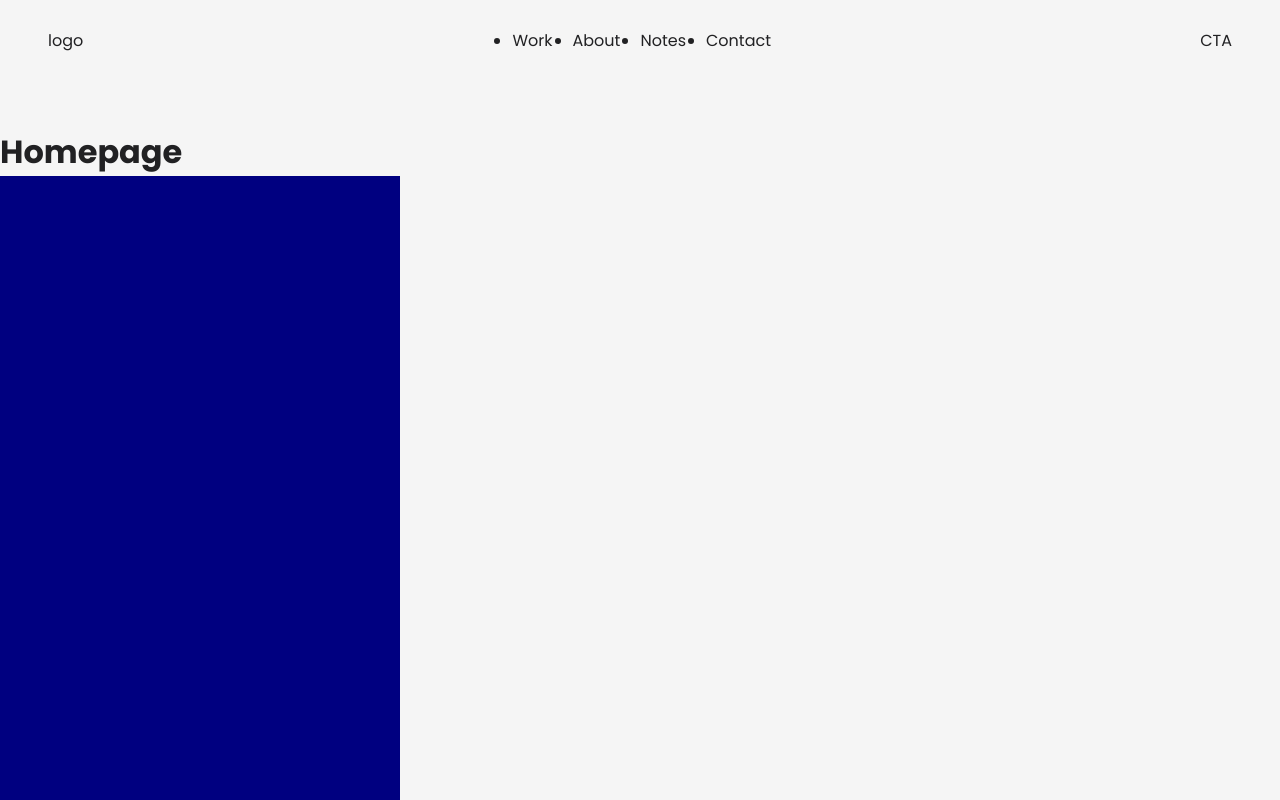
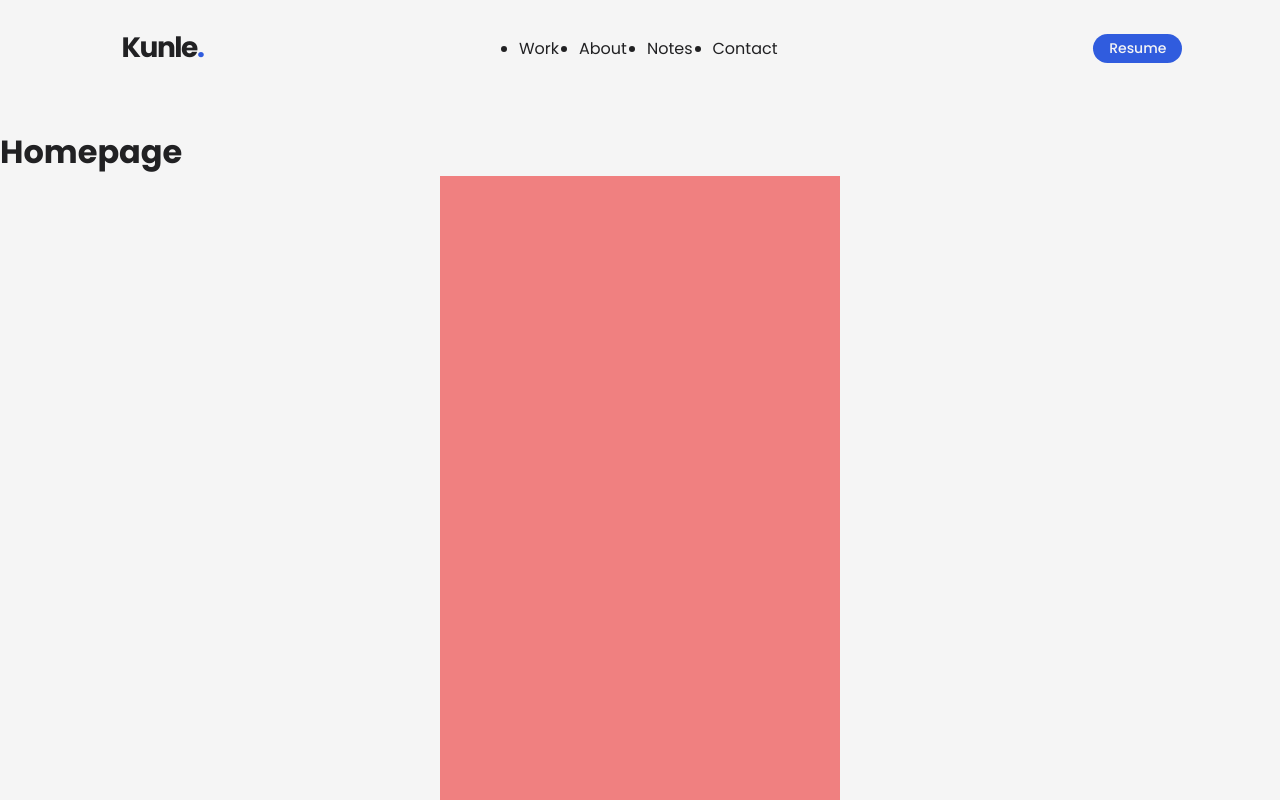
Before and after one commit to kunle-coded/kunleadesokan, a React (Vite) app in the folder v1/: page / in a window 1280 px wide. Shown: the top 800 px of the page. Built offline with nearby package versions, Linux system fonts and the light colour scheme.

Commit message:
add styles to header navigation

```diff
--- a/v1/src/components/header/Header.module.css
+++ b/v1/src/components/header/Header.module.css
@@ -1,16 +1,98 @@
-:global(.header) .container {
-  flex: 0 0 auto;
+.container {
+  display: flex;
   height: auto;
   left: 0px;
   position: fixed;
   right: 0px;
   top: 0px;
-  transform: perspective(1200px);
+  width: 100%;
   z-index: 10;
 }
 
-.navMenu {
+.contentControl {
+  /* place-content: center space-between;
+  align-items: center; */
   display: flex;
+  /* flex-flow: row; */
+  /* height: min-content; */
+  overflow: visible;
+  /* padding: 16px 48px; */
+  position: relative;
+  width: inherit;
+}
+
+.contentScroll {
+  /* For controlling the header */
+}
+
+.headerWrapper {
+  /* For wrapping the header */
+
+  display: flex;
+  justify-content: center;
+  width: 100%;
+}
+
+.headerContent {
+  /* For wrapping the content */
+  display: flex;
+  justify-content: space-between;
+  -webkit-box-pack: justify;
+  /* justify-content: center;
+  -webkit-box-pack: center; */
+  align-items: center;
+  -webkit-box-align: center;
+  /* width: 100%; */
+  min-width: 600px;
+  height: 3rem;
+  margin: 1.5rem 5.6rem;
+  padding: 1rem 0.5rem 1rem 2rem;
+  transition:
+    width 0.9s ease,
+    border-radius 0s ease,
+    border-color 150ms ease,
+    background-color 150ms ease;
+}
+
+.contentControl.contentScroll .headerContent {
+  /* flex: 0 0 auto;
+  gap: 32px;
+  height: min-content;
+  justify-content: center;
+  padding: 8px 8px 8px 32px;
+  width: min-content; */
+  /* width: 70%; */
+}
+
+.contentControl .logo {
+  /* place-content: flex-start;
+  align-items: flex-start;
+  display: flex;
+  flex: 0 0 auto;
+  flex-flow: column;
+  gap: 16px;
+  height: min-content;
+  overflow: visible;
+  padding: 0px;
+  position: relative;
+  width: 130px; */
+}
+
+.logo a {
+  /* width: min-content; */
+  /* transform: translateX(100%); */
+  text-decoration: none;
+}
+
+.logoText {
+  font-size: 28px;
+  line-height: 1;
+  letter-spacing: -1.5px;
+  font-weight: 700;
+  color: var(--blck-primary);
+}
+.logoText span {
+  color: var(--acnt-primary);
 }
 
 .navMenu ul {
@@ -18,43 +100,35 @@
   gap: 20px;
 }
 
-.contentControl.contentScroll .headerWrapper {
-  gap: 32px;
-  justify-content: center;
-  padding: 16px 0px;
-  width: min-content;
-}
-
-.contentControl .headerWrapper {
-  place-content: center space-between;
+.contentControl .navMenu {
+  /* place-content: center flex-start;
   align-items: center;
   display: flex;
+  flex: 0 0 auto;
   flex-flow: row;
-  height: min-content;
-  overflow: visible;
-  padding: 16px 48px;
-  position: relative;
-  width: 1440px;
-}
-
-.contentControl.contentScroll .headerContent {
-  flex: 0 0 auto;
-  gap: 32px;
-  height: min-content;
-  justify-content: center;
-  padding: 8px 8px 8px 32px;
-  width: min-content;
-}
-
-.contentControl .headerContent {
-  place-content: center space-between;
-  align-items: center;
-  display: flex;
-  flex: 1 0 0px;
-  flex-flow: row;
-  height: 48px;
+  gap: 48px;
+  height: 100%;
   overflow: visible;
   padding: 0px;
   position: relative;
-  width: 1px;
+  width: min-content; */
 }
+
+.contentControl.contentScroll .navMenu {
+  /* align-self: stretch;
+  height: auto; */
+}
+
+.contentControl .headerCTA {
+  /* flex: 0 0 auto;
+  height: auto;
+  position: relative;
+  width: auto; */
+  height: auto;
+  padding: 0.25rem 1rem;
+  border-radius: 1000px;
+  background-color: var(--acnt-primary);
+  color: var(--wht-80);
+  font-size: 14px;
+  font-weight: 500;
+}
--- a/v1/src/components/header/Header.tsx
+++ b/v1/src/components/header/Header.tsx
@@ -1,120 +1,82 @@
 import { useEffect, useState } from 'react';
 import styles from './Header.module.css';
 
-const initialStyle = {
-  borderBottomWidth: '0px',
-  borderColor: 'rgba(0, 0, 0, 0)',
-  borderLeftWidth: '0px',
-  borderRightWidth: '0px',
+const initialHeaderStyle = {
+  width: '100%',
+  borderWidth: '0px',
   borderStyle: 'solid',
-  borderTopWidth: '0px',
-  backdropFilter: 'none',
-  backgroundColor: 'rgba(0, 0, 0, 0)',
   borderRadius: '0px',
-  transform: 'none',
-  transformOrigin: '50% 50% 0px',
-  // transition: 'transform 250ms ease',
+  borderColor: 'rgb(0, 0, 0, 0)',
+  backgroundColor: 'rgb(0, 0, 0, 0)',
+  backdropFilter: 'blur(0px)',
 };
 
 function Header() {
   const [isScroll, setIsScroll] = useState(false);
-  const [contentStyle, setContentStyle] = useState(initialStyle);
+  const [headerStyle, setHeaderStyle] = useState(initialHeaderStyle);
 
   useEffect(() => {
     const handleScroll = () => {
       const scrollY = window.scrollY;
-      // Determine transition progress (0 to 1)
-      const progress = Math.min(scrollY / 400, 1); // 200px threshold (example)
+      const threshold = 10;
+      const progress = Math.min(scrollY / threshold, 1);
+
+      const headerDynWidth = 100 - progress * 100;
 
       console.log(progress);
 
-      // Calculate dynamic styles based on scroll progress
-      const dynamicStyle = {
-        borderBottomWidth: `${progress}px`,
-        borderColor: `rgba(246, 246, 246, ${progress * 0.07})`,
-        borderLeftWidth: `${progress}px`,
-        borderRightWidth: `${progress}px`,
-        borderTopWidth: `${progress}px`,
+      // const dynamicHeaderStyle = {
+      //   width: `${headerDynWidth}%`,
+      //   borderWidth: `${progress * 1}px`,
+      //   borderStyle: 'solid',
+      //   borderRadius: `${progress * 1000}px`,
+      //   backgroundColor: `rgb(0, 0, 0, ${progress * 0.1})`,
+      //   backgroundBlurFilter: `blur(${progress * 10}px)`,
+      // };
+
+      let width = `${headerDynWidth}%`;
+
+      const dynamicHeaderStyle = {
+        borderWidth: `${progress * 1}px`,
+        borderStyle: 'solid',
+        borderRadius: `${progress * 1000}px`,
+        borderColor: `rgb(71, 71, 73, ${progress * 0.1})`,
+        backgroundColor: `rgb(195, 195, 196, ${progress * 0.07})`,
         backdropFilter: `blur(${progress * 10}px)`,
-        backgroundColor: `rgba(246, 246, 246, ${progress * 0.1})`,
-        borderRadius: `${1000 * progress}px`,
-        transform: `scale(${1 - progress * 0.3})`, // Scale down slightly
       };
 
-      setContentStyle({ ...initialStyle, ...dynamicStyle });
+      if (scrollY > 0) {
+        setIsScroll(true);
+        if (progress >= 0.05) {
+          width = '0%';
+        }
+        setHeaderStyle({ ...dynamicHeaderStyle, width });
+      } else {
+        setIsScroll(false);
+        setHeaderStyle(initialHeaderStyle);
+      }
     };
 
     window.addEventListener('scroll', handleScroll);
-    return () => window.removeEventListener('scroll', handleScroll);
+
+    return () => {
+      window.removeEventListener('scroll', handleScroll);
+    };
   }, []);
 
-  // useEffect(() => {
-  //   const timeoutId = setTimeout(() => {
-  //     setIsScroll(false);
-  //   }, 2000);
-
-  //   document.addEventListener('scroll', () => {
-  //     setIsScroll(true);
-  //   });
-
-  //   return () => {
-  //     removeEventListener('scroll', () => {});
-  //     clearTimeout(timeoutId);
-  //   };
-  // });
-
-  // .contentScroll .headerContent {
-  //   --border-bottom-width: 1px;
-  //   --border-color: var(--blck-40, rgba(246, 246, 246, 0.07));
-  //   --border-left-width: 1px;
-  //   --border-right-width: 1px;
-  //   --border-style: solid;
-  //   --border-top-width: 1px;
-  //   backdrop-filter: blur(10px);
-  //   background-color: var(--blck-20, rgba(246, 246, 246, 0.1));
-  //   border-radius: 1000px;
-  //   transform: none;
-  //   transform-origin: 50% 50% 0px;
-  // }
-
-  const contentStyleActive = {
-    borderBottomWidth: '1px',
-    borderColor: 'var(--blck-40, rgba(246, 246, 246, 0.07))',
-    borderLeftWidth: '1px',
-    borderRightWidth: '1px',
-    borderStyle: 'solid',
-    borderTopWidth: '1px',
-    backdropFilter: 'blur(10px)',
-    backgroundColor: 'var(--blck-20, rgba(246, 246, 246, 0.1))',
-    borderRadius: '1000px',
-    transform: 'none',
-    transformOrigin: '50% 50% 0px',
-    transition: 'transform 250ms ease',
-  };
-
   return (
-    <div
-      className={styles.container}
-      style={{ opacity: '1', transform: 'perspective(1200px)' }}
-    >
+    <div className={styles.container}>
       <div
         className={`${styles.contentControl} ${isScroll ? styles.contentScroll : ''}`}
-        style={{ display: 'contents' }}
       >
-        <div
-          className={styles.headerWrapper}
-          style={{
-            backdropFilter: 'none',
-            backgroundColor: 'rgba(0, 0, 0, 0)',
-            width: '100%',
-            borderRadius: '1000px',
-            transform: 'none',
-            transformOrigin: '50% 50% 0px',
-          }}
-        >
-          <div className={styles.headerContent} style={contentStyle}>
-            <div>
-              <p>logo</p>
+        <div className={styles.headerWrapper}>
+          <div className={styles.headerContent} style={headerStyle}>
+            <div className={styles.logo}>
+              <a href="">
+                <p className={styles.logoText}>
+                  Kunle<span>.</span>
+                </p>
+              </a>
             </div>
             <nav className={styles.navMenu}>
               <ul>
@@ -125,7 +87,7 @@ function Header() {
               </ul>
             </nav>
 
-            <div>CTA</div>
+            <div className={styles.headerCTA}>Resume</div>
           </div>
         </div>
       </div>
--- a/v1/src/index.css
+++ b/v1/src/index.css
@@ -126,11 +126,9 @@ body {
 .header {
   /* position: fixed;
   top: 0; */
-  /* width: 100vw;
+  width: 100vw;
   display: block;
-  z-index: 100; */
-
-  display: contents;
+  z-index: 10;
 }
 
 .element {
--- a/v1/src/pages/Homepage.tsx
+++ b/v1/src/pages/Homepage.tsx
@@ -3,7 +3,19 @@ function Homepage() {
     <div>
       <h1>Homepage</h1>
       <div
-        style={{ height: '1000px', width: '400px', backgroundColor: 'navy' }}
+        style={{
+          height: '3000px',
+          width: '400px',
+          backgroundColor: 'lightcoral',
+          justifySelf: 'center',
+        }}
+      ></div>
+      <div
+        style={{
+          height: '1000px',
+          width: '600px',
+          backgroundColor: 'yellowgreen',
+        }}
       ></div>
     </div>
   );
```
